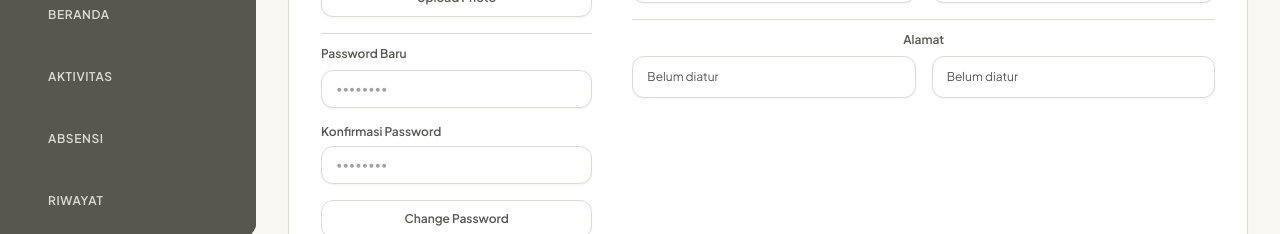
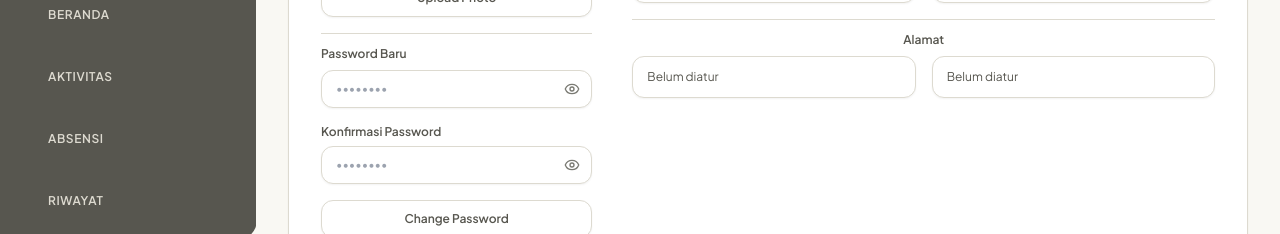
Before and after one commit to RakhaZuhdiNaufal/Absensi, a Next.js app: page /profil in a window 1280 px wide. Shown: the part 298-532 px from the top of the page. Built offline with nearby package versions, Linux system fonts and the light colour scheme; no server answers.

Commit message:
feat: tambahkan icon mata buka tutup untuk lihat password di login dan profil

```diff
--- a/app/admin/profil/page.js
+++ b/app/admin/profil/page.js
@@ -45,7 +45,8 @@ export default function AdminProfilPage() {
   const [currentPassword, setCurrentPassword] = useState('');
   const [newPassword, setNewPassword] = useState('');
   const [confirmPassword, setConfirmPassword] = useState('');
-  const [showPassText, setShowPassText] = useState(false);
+  const [showNewPassword, setShowNewPassword] = useState(false);
+  const [showConfirmPassword, setShowConfirmPassword] = useState(false);
   const [passwordMsg, setPasswordMsg] = useState(null);
   const [isSubmittingPass, setIsSubmittingPass] = useState(false);
 
@@ -499,28 +500,46 @@ export default function AdminProfilPage() {
                   <label className="block text-xs font-semibold text-[#57564F] mb-1.5">
                     Password Baru
                   </label>
+                  <div className="relative">
                     <input
-                    type="password"
+                      type={showNewPassword ? 'text' : 'password'}
                       required
                       placeholder="••••••••"
                       value={newPassword}
                       onChange={(e) => setNewPassword(e.target.value)}
-                    className="w-full bg-white border border-[#DDDAD0] rounded-xl px-3.5 py-2.5 text-xs text-[#57564F] focus:outline-none focus:border-[#57564F] shadow-sm"
+                      className="w-full bg-white border border-[#DDDAD0] rounded-xl px-3.5 py-2.5 pr-10 text-xs text-[#57564F] focus:outline-none focus:border-[#57564F] shadow-sm"
                     />
+                    <button
+                      type="button"
+                      onClick={() => setShowNewPassword(!showNewPassword)}
+                      className="absolute right-3 top-1/2 -translate-y-1/2 text-[#7A7A73] hover:text-[#57564F]"
+                    >
+                      {showNewPassword ? <EyeOff className="w-4 h-4" /> : <Eye className="w-4 h-4" />}
+                    </button>
+                  </div>
                 </div>
 
                 <div>
                   <label className="block text-xs font-semibold text-[#57564F] mb-1.5">
                     Konfirmasi Password
                   </label>
+                  <div className="relative">
                     <input
-                    type="password"
+                      type={showConfirmPassword ? 'text' : 'password'}
                       required
                       placeholder="••••••••"
                       value={confirmPassword}
                       onChange={(e) => setConfirmPassword(e.target.value)}
-                    className="w-full bg-white border border-[#DDDAD0] rounded-xl px-3.5 py-2.5 text-xs text-[#57564F] focus:outline-none focus:border-[#57564F] shadow-sm"
+                      className="w-full bg-white border border-[#DDDAD0] rounded-xl px-3.5 py-2.5 pr-10 text-xs text-[#57564F] focus:outline-none focus:border-[#57564F] shadow-sm"
                     />
+                    <button
+                      type="button"
+                      onClick={() => setShowConfirmPassword(!showConfirmPassword)}
+                      className="absolute right-3 top-1/2 -translate-y-1/2 text-[#7A7A73] hover:text-[#57564F]"
+                    >
+                      {showConfirmPassword ? <EyeOff className="w-4 h-4" /> : <Eye className="w-4 h-4" />}
+                    </button>
+                  </div>
                 </div>
 
                 {passwordMsg && (
--- a/app/login/page.js
+++ b/app/login/page.js
@@ -2,12 +2,13 @@
 
 import { useState, useEffect } from 'react';
 import { useRouter } from 'next/navigation';
-import { Building2, User, Lock, LogIn, AlertCircle } from 'lucide-react';
+import { Building2, User, Lock, LogIn, AlertCircle, Eye, EyeOff } from 'lucide-react';
 
 export default function LoginPage() {
   const router = useRouter();
   const [credential, setCredential] = useState('');
   const [password, setPassword] = useState('');
+  const [showPassword, setShowPassword] = useState(false);
   const [errorMsg, setErrorMsg] = useState('');
   const [isLoading, setIsLoading] = useState(false);
 
@@ -93,13 +94,21 @@ export default function LoginPage() {
             <div className="relative">
               <Lock className="w-4 h-4 text-[#7A7A73] absolute left-3.5 top-3.5" />
               <input
-                type="password"
+                type={showPassword ? 'text' : 'password'}
                 required
                 value={password}
                 onChange={(e) => setPassword(e.target.value)}
                 placeholder="Masukkan password"
-                className="w-full bg-[#f9f8f3] border border-[#DDDAD0] rounded-xl pl-10 pr-4 py-3 text-sm text-[#57564F] placeholder-[#7A7A73]/70 focus:outline-none focus:border-[#57564F] focus:ring-1 focus:ring-[#57564F] transition-colors"
+                className="w-full bg-[#f9f8f3] border border-[#DDDAD0] rounded-xl pl-10 pr-11 py-3 text-sm text-[#57564F] placeholder-[#7A7A73]/70 focus:outline-none focus:border-[#57564F] focus:ring-1 focus:ring-[#57564F] transition-colors"
               />
+              <button
+                type="button"
+                onClick={() => setShowPassword(!showPassword)}
+                className="absolute right-3 top-3 p-0.5 text-[#7A7A73] hover:text-[#57564F] transition-colors"
+                title={showPassword ? 'Sembunyikan password' : 'Lihat password'}
+              >
+                {showPassword ? <EyeOff className="w-4 h-4" /> : <Eye className="w-4 h-4" />}
+              </button>
             </div>
           </div>
 
--- a/app/profil/page.js
+++ b/app/profil/page.js
@@ -4,7 +4,7 @@ import { useState, useEffect, useRef } from 'react';
 import { useRouter } from 'next/navigation';
 import BottomNav from '@/components/BottomNav';
 import TopNavbar from '@/components/TopNavbar';
-import { User, Camera, X, ChevronLeft } from 'lucide-react';
+import { User, Camera, X, ChevronLeft, Eye, EyeOff } from 'lucide-react';
 
 export default function ProfilPage() {
   const router = useRouter();
@@ -49,6 +49,8 @@ export default function ProfilPage() {
   const [isEditPasswordOpen, setIsEditPasswordOpen] = useState(false);
   const [newPassword, setNewPassword] = useState('');
   const [confirmPassword, setConfirmPassword] = useState('');
+  const [showNewPassword, setShowNewPassword] = useState(false);
+  const [showConfirmPassword, setShowConfirmPassword] = useState(false);
   const [pwdMsg, setPwdMsg] = useState('');
   const [pwdError, setPwdError] = useState('');
   const [pwdSubmitting, setPwdSubmitting] = useState(false);
@@ -561,28 +563,46 @@ export default function ProfilPage() {
                     <label className="block text-xs font-semibold text-[#57564F] mb-2">
                       Password Baru
                     </label>
+                    <div className="relative">
                       <input
-                      type="password"
+                        type={showNewPassword ? 'text' : 'password'}
                         required
                         placeholder="••••••••"
                         value={newPassword}
                         onChange={(e) => setNewPassword(e.target.value)}
-                      className="w-full bg-white border border-[#DDDAD0] rounded-xl px-3.5 py-2.5 text-xs text-[#57564F] focus:outline-none focus:border-[#57564F] shadow-sm"
+                        className="w-full bg-white border border-[#DDDAD0] rounded-xl px-3.5 py-2.5 pr-10 text-xs text-[#57564F] focus:outline-none focus:border-[#57564F] shadow-sm"
                       />
+                      <button
+                        type="button"
+                        onClick={() => setShowNewPassword(!showNewPassword)}
+                        className="absolute right-3 top-1/2 -translate-y-1/2 text-[#7A7A73] hover:text-[#57564F]"
+                      >
+                        {showNewPassword ? <EyeOff className="w-4 h-4" /> : <Eye className="w-4 h-4" />}
+                      </button>
+                    </div>
                   </div>
 
                   <div>
                     <label className="block text-xs font-semibold text-[#57564F] mb-1.5">
                       Konfirmasi Password
                     </label>
+                    <div className="relative">
                       <input
-                      type="password"
+                        type={showConfirmPassword ? 'text' : 'password'}
                         required
                         placeholder="••••••••"
                         value={confirmPassword}
                         onChange={(e) => setConfirmPassword(e.target.value)}
-                      className="w-full bg-white border border-[#DDDAD0] rounded-xl px-3.5 py-2.5 text-xs text-[#57564F] focus:outline-none focus:border-[#57564F] shadow-sm"
+                        className="w-full bg-white border border-[#DDDAD0] rounded-xl px-3.5 py-2.5 pr-10 text-xs text-[#57564F] focus:outline-none focus:border-[#57564F] shadow-sm"
                       />
+                      <button
+                        type="button"
+                        onClick={() => setShowConfirmPassword(!showConfirmPassword)}
+                        className="absolute right-3 top-1/2 -translate-y-1/2 text-[#7A7A73] hover:text-[#57564F]"
+                      >
+                        {showConfirmPassword ? <EyeOff className="w-4 h-4" /> : <Eye className="w-4 h-4" />}
+                      </button>
+                    </div>
                   </div>
 
                   {pwdError && (
@@ -745,26 +765,44 @@ export default function ProfilPage() {
             <form onSubmit={handleChangePassword} className="space-y-3 text-xs">
               <div>
                 <label className="block text-xs font-normal text-[#57564F] mb-1">Password Baru</label>
+                <div className="relative">
                   <input
-                  type="password"
+                    type={showNewPassword ? 'text' : 'password'}
                     required
                     placeholder="Masukkan password baru..."
                     value={newPassword}
                     onChange={(e) => setNewPassword(e.target.value)}
-                  className="w-full bg-[#f9f8f3] border border-[#DDDAD0] rounded-xl px-3 py-2.5 text-xs text-[#57564F] focus:outline-none focus:border-[#57564F]"
+                    className="w-full bg-[#f9f8f3] border border-[#DDDAD0] rounded-xl px-3 py-2.5 pr-10 text-xs text-[#57564F] focus:outline-none focus:border-[#57564F]"
                   />
+                  <button
+                    type="button"
+                    onClick={() => setShowNewPassword(!showNewPassword)}
+                    className="absolute right-3 top-1/2 -translate-y-1/2 text-[#7A7A73] hover:text-[#57564F]"
+                  >
+                    {showNewPassword ? <EyeOff className="w-4 h-4" /> : <Eye className="w-4 h-4" />}
+                  </button>
+                </div>
               </div>
 
               <div>
                 <label className="block text-xs font-normal text-[#57564F] mb-1">Konfirmasi Password Baru</label>
+                <div className="relative">
                   <input
-                  type="password"
+                    type={showConfirmPassword ? 'text' : 'password'}
                     required
                     placeholder="Ketik ulang password baru..."
                     value={confirmPassword}
                     onChange={(e) => setConfirmPassword(e.target.value)}
-                  className="w-full bg-[#f9f8f3] border border-[#DDDAD0] rounded-xl px-3 py-2.5 text-xs text-[#57564F] focus:outline-none focus:border-[#57564F]"
+                    className="w-full bg-[#f9f8f3] border border-[#DDDAD0] rounded-xl px-3 py-2.5 pr-10 text-xs text-[#57564F] focus:outline-none focus:border-[#57564F]"
                   />
+                  <button
+                    type="button"
+                    onClick={() => setShowConfirmPassword(!showConfirmPassword)}
+                    className="absolute right-3 top-1/2 -translate-y-1/2 text-[#7A7A73] hover:text-[#57564F]"
+                  >
+                    {showConfirmPassword ? <EyeOff className="w-4 h-4" /> : <Eye className="w-4 h-4" />}
+                  </button>
+                </div>
               </div>
 
               {pwdError && (
```
Lines whose indentation alone changed are shown as unchanged.
